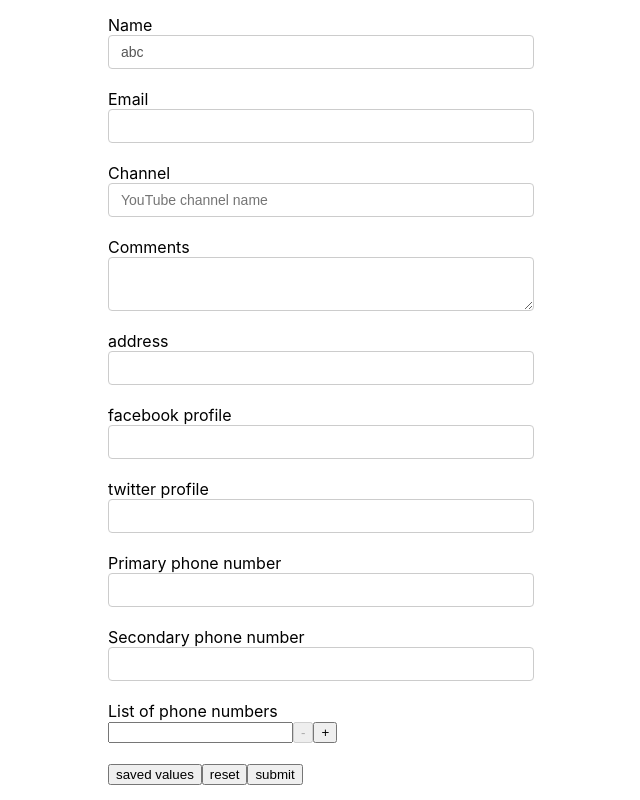
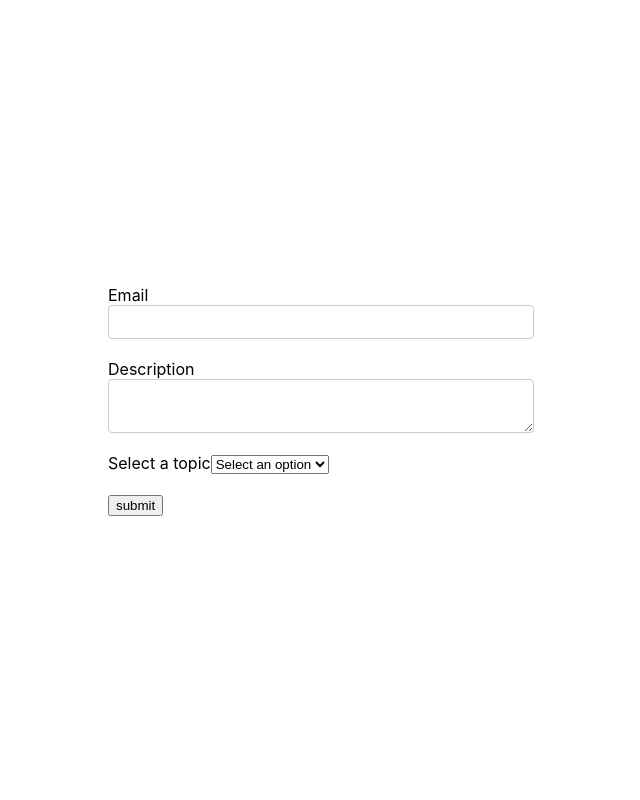
Before and after one commit to jlee380/formikTuto, a React (Create React App) app: page / in a window 1280 px wide. Shown: the whole page, without its empty margins (319-959 px from the left). Built offline with nearby package versions, Linux system fonts and the light colour scheme.

Commit message:
formik resuable input, textarea and select

```diff
--- a/src/App.js
+++ b/src/App.js
@@ -1,11 +1,13 @@
 import logo from "./logo.svg";
 import "./App.css";
 import YoutubeForm from "./components/YoutubeForm";
+import FormikContainer from "./components/FormikContainer";
 
 function App() {
 	return (
 		<div className="App">
-			<YoutubeForm />
+			<FormikContainer />
+			{/* <YoutubeForm /> */}
 		</div>
 	);
 }
--- /dev/null
+++ b/src/components/FormikContainer.js
@@ -0,0 +1,57 @@
+import React from "react";
+import { Formik, Form } from "formik";
+import * as Yup from "yup";
+import FormikControl from "./FormikControl";
+
+function FormikContainer() {
+	const dropdownOptions = [
+		{ key: "Select an option", value: "" },
+		{ key: "option1", value: "option1" },
+		{ key: "option2", value: "option2" },
+		{ key: "option3", value: "option3" },
+	];
+	const initialValues = {
+		email: "",
+		description: "",
+		selectOption: "",
+	};
+	const validationSchema = Yup.object({
+		email: Yup.string().required("Required"),
+		description: Yup.string().required("Required"),
+		selectOption: Yup.string().required("Required"),
+	});
+	const onSubmit = (values) => console.log("Form data", values);
+
+	return (
+		<Formik
+			initialValues={initialValues}
+			validationSchema={validationSchema}
+			onSubmit={onSubmit}>
+			{(formik) => (
+				<Form>
+					<FormikControl
+						control="input"
+						type="email"
+						label="Email"
+						name="email"
+					/>
+					{console.log(formik)}
+					<FormikControl
+						control="textarea"
+						label="Description"
+						name="description"
+					/>
+					<FormikControl
+						control="select"
+						label="Select a topic"
+						name="selectOption"
+						options={dropdownOptions}
+					/>
+					<button type="submit">submit</button>
+				</Form>
+			)}
+		</Formik>
+	);
+}
+
+export default FormikContainer;
--- /dev/null
+++ b/src/components/FormikControl.js
@@ -0,0 +1,23 @@
+import React from "react";
+import Input from "./Input";
+import Select from "./Select";
+import Textarea from "./Textarea";
+
+function FormikControl(props) {
+	const { control, ...rest } = props;
+	switch (control) {
+		case "input":
+			return <Input {...rest} />;
+		case "textarea":
+			return <Textarea {...rest} />;
+		case "select":
+			return <Select {...rest} />;
+		case "radio":
+		case "checkbox":
+		case "date":
+		default:
+			return null;
+	}
+}
+
+export default FormikControl;
--- /dev/null
+++ b/src/components/Input.js
@@ -0,0 +1,16 @@
+import React from "react";
+import { Field, ErrorMessage } from "formik";
+import TextError from "./TextError";
+
+function Input(props) {
+	const { label, name, ...rest } = props;
+	return (
+		<div className="form-control">
+			<label htmlFor={name}>{label}</label>
+			<Field id={name} name={name} {...rest} />
+			<ErrorMessage name={name} component={TextError} />
+		</div>
+	);
+}
+
+export default Input;
--- /dev/null
+++ b/src/components/OldTextError.js
@@ -0,0 +1,7 @@
+import React from "react";
+
+function TextError(props) {
+	return <div className="error">{props.children}</div>;
+}
+
+export default TextError;
--- /dev/null
+++ b/src/components/Select.js
@@ -0,0 +1,24 @@
+import React from "react";
+import { Field, ErrorMessage } from "formik";
+import TextError from "./TextError";
+
+function Select(props) {
+	const { label, name, options, ...rest } = props;
+	return (
+		<div className="form-control">
+			<label htmlFor={name}>{label}</label>
+			<Field as="select" id={name} name={name} {...rest}>
+				{options.map((option) => {
+					return (
+						<option key={option.value} value={option.value}>
+							{option.key}
+						</option>
+					);
+				})}
+			</Field>
+			<ErrorMessage name={name} component={TextError} />
+		</div>
+	);
+}
+
+export default Select;
--- /dev/null
+++ b/src/components/Textarea.js
@@ -0,0 +1,16 @@
+import React from "react";
+import { Field, ErrorMessage } from "formik";
+import TextError from "./TextError";
+
+function Textarea(props) {
+	const { label, name, ...rest } = props;
+	return (
+		<div className="form-control">
+			<label htmlFor={name}>{label}</label>
+			<Field as="textarea" id={name} name={name} {...rest} />
+			<ErrorMessage name={name} component={TextError} />
+		</div>
+	);
+}
+
+export default Textarea;
--- a/src/components/YoutubeForm.js
+++ b/src/components/YoutubeForm.js
@@ -1,7 +1,7 @@
 import { Formik, Form, Field, ErrorMessage, FieldArray } from "formik";
 import React, { useState } from "react";
 import * as Yup from "yup";
-import TextError from "./TextError";
+import TextError from "./OldTextError";
 
 const initialValues = {
 	name: "abc",
```
